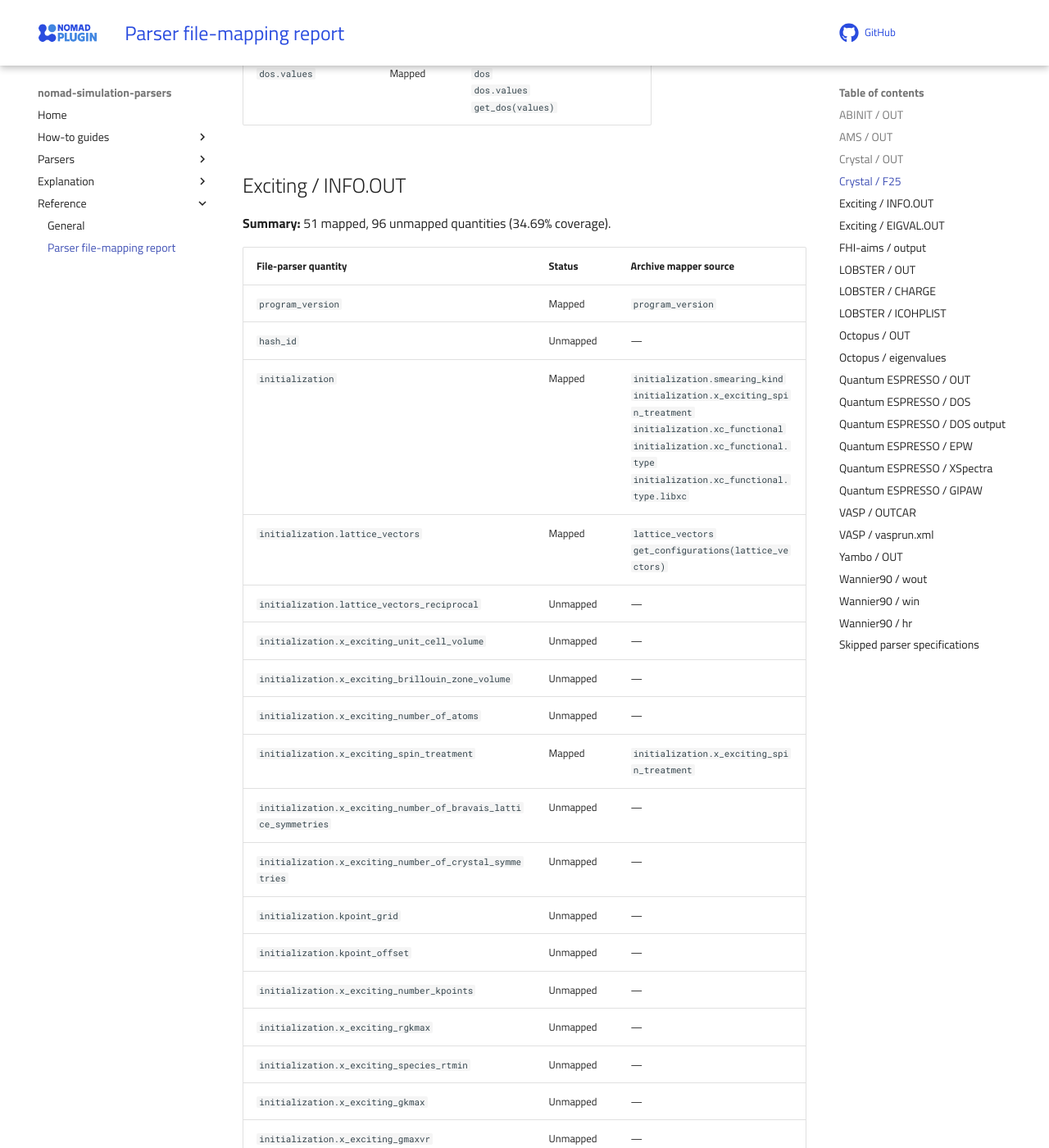
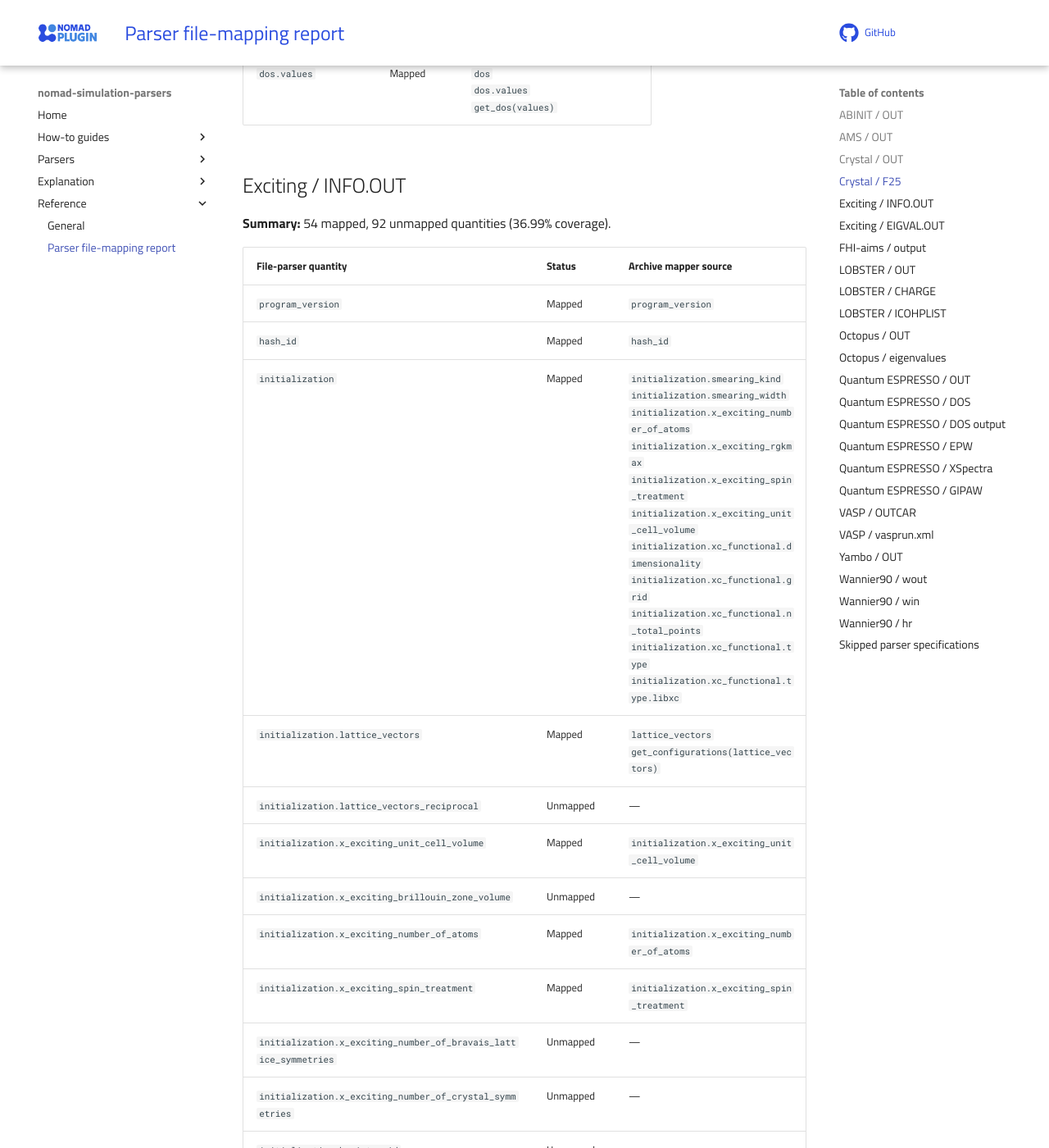
Before and after one commit to FAIRmat-NFDI/nomad-parser-plugins-simulation, an MkDocs documentation site: the page built from docs/reference/parser_mapping_report.md, in a window 1280 px wide and 1400 px high, scrolled down 47741 px. Shown: the whole window at 82% size. Built offline with MkDocs 1.6.1 and Material for MkDocs 9.7.7, drawn with Linux system fonts in a browser that asks for light colours; comment, search, counter and statistics services are not loaded; some of the changed text lies outside the part shown.

Commit message:
Fixed mappig parser report

```diff
--- a/docs/reference/parser_mapping_report.md
+++ b/docs/reference/parser_mapping_report.md
@@ -798,25 +798,24 @@ Optional manual corrections can be supplied with `nomad-sim-parser mapping-repor
 
 ## Exciting / INFO.OUT
 
-**Summary:** 51 mapped, 96 unmapped quantities (34.69% coverage).
+**Summary:** 54 mapped, 92 unmapped quantities (36.99% coverage).
 
 | File-parser quantity | Status | Archive mapper source |
 | --- | --- | --- |
 | `program_version` | Mapped | `program_version` |
-| `hash_id` | Unmapped | — |
-| `initialization` | Mapped | `initialization.smearing_kind`<br>`initialization.x_exciting_spin_treatment`<br>`initialization.xc_functional`<br>`initialization.xc_functional.type`<br>`initialization.xc_functional.type.libxc` |
+| `hash_id` | Mapped | `hash_id` |
+| `initialization` | Mapped | `initialization.smearing_kind`<br>`initialization.smearing_width`<br>`initialization.x_exciting_number_of_atoms`<br>`initialization.x_exciting_rgkmax`<br>`initialization.x_exciting_spin_treatment`<br>`initialization.x_exciting_unit_cell_volume`<br>`initialization.xc_functional.dimensionality`<br>`initialization.xc_functional.grid`<br>`initialization.xc_functional.n_total_points`<br>`initialization.xc_functional.type`<br>`initialization.xc_functional.type.libxc` |
 | `initialization.lattice_vectors` | Mapped | `lattice_vectors`<br>`get_configurations(lattice_vectors)` |
 | `initialization.lattice_vectors_reciprocal` | Unmapped | — |
-| `initialization.x_exciting_unit_cell_volume` | Unmapped | — |
+| `initialization.x_exciting_unit_cell_volume` | Mapped | `initialization.x_exciting_unit_cell_volume` |
 | `initialization.x_exciting_brillouin_zone_volume` | Unmapped | — |
-| `initialization.x_exciting_number_of_atoms` | Unmapped | — |
+| `initialization.x_exciting_number_of_atoms` | Mapped | `initialization.x_exciting_number_of_atoms` |
 | `initialization.x_exciting_spin_treatment` | Mapped | `initialization.x_exciting_spin_treatment` |
 | `initialization.x_exciting_number_of_bravais_lattice_symmetries` | Unmapped | — |
 | `initialization.x_exciting_number_of_crystal_symmetries` | Unmapped | — |
 | `initialization.kpoint_grid` | Unmapped | — |
-| `initialization.kpoint_offset` | Unmapped | — |
 | `initialization.x_exciting_number_kpoints` | Unmapped | — |
-| `initialization.x_exciting_rgkmax` | Unmapped | — |
+| `initialization.x_exciting_rgkmax` | Mapped | `initialization.x_exciting_rgkmax` |
 | `initialization.x_exciting_species_rtmin` | Unmapped | — |
 | `initialization.x_exciting_gkmax` | Unmapped | — |
 | `initialization.x_exciting_gmaxvr` | Unmapped | — |
@@ -834,7 +833,7 @@ Optional manual corrections can be supplied with `nomad-sim-parser mapping-repor
 | `initialization.x_exciting_pw` | Unmapped | — |
 | `initialization.x_exciting_lo` | Unmapped | — |
 | `initialization.smearing_kind` | Mapped | `initialization.smearing_kind` |
-| `initialization.smearing_width` | Unmapped | — |
+| `initialization.smearing_width` | Mapped | `initialization.smearing_width` |
 | `initialization.species` | Mapped | `get_configurations(species)` |
 | `initialization.species.number` | Unmapped | — |
 | `initialization.species.symbol` | Unmapped | — |
@@ -848,10 +847,10 @@ Optional manual corrections can be supplied with `nomad-sim-parser mapping-repor
 | `initialization.species.positions_format` | Mapped | `get_configurations(positions_format)` |
 | `initialization.species.positions` | Mapped | `positions`<br>`get_configurations(positions)` |
 | `initialization.potential_mixing` | Unmapped | — |
-| `initialization.xc_functional` | Mapped | `initialization.xc_functional`<br>`initialization.xc_functional.type`<br>`initialization.xc_functional.type.libxc` |
-| `initialization.xc_functional.type` | Mapped | `initialization.xc_functional`<br>`initialization.xc_functional.type`<br>`initialization.xc_functional.type.libxc` |
-| `initialization.xc_functional.name_reference` | Mapped | `initialization.xc_functional` |
-| `initialization.xc_functional.parameters` | Mapped | `initialization.xc_functional` |
+| `initialization.xc_functional` | Mapped | `initialization.xc_functional.dimensionality`<br>`initialization.xc_functional.grid`<br>`initialization.xc_functional.n_total_points`<br>`initialization.xc_functional.type`<br>`initialization.xc_functional.type.libxc` |
+| `initialization.xc_functional.type` | Mapped | `initialization.xc_functional.type`<br>`initialization.xc_functional.type.libxc` |
+| `initialization.xc_functional.name_reference` | Unmapped | — |
+| `initialization.xc_functional.parameters` | Unmapped | — |
 | `groundstate` | Mapped | `get_scf_steps(groundstate)` |
 | `groundstate.scf_iteration` | Mapped | `get_configurations(scf_iteration)` |
 | `groundstate.scf_iteration.energy_total` | Mapped | `energy_total`<br>`get_scf_steps(energy_total)` |
```
